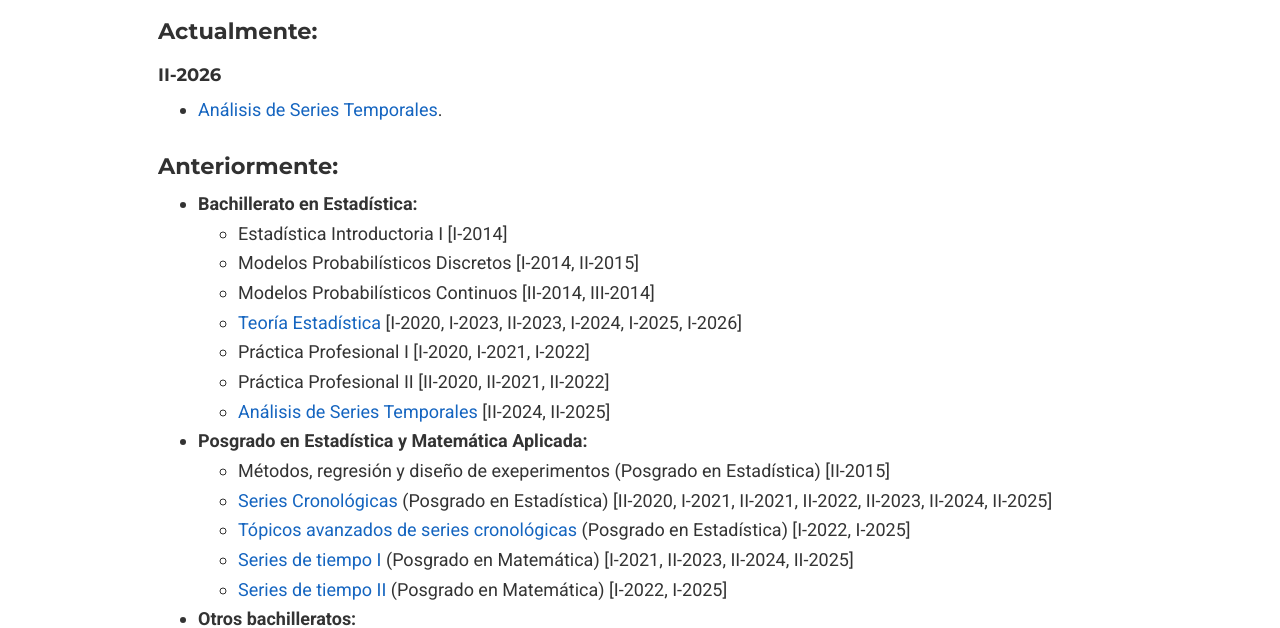
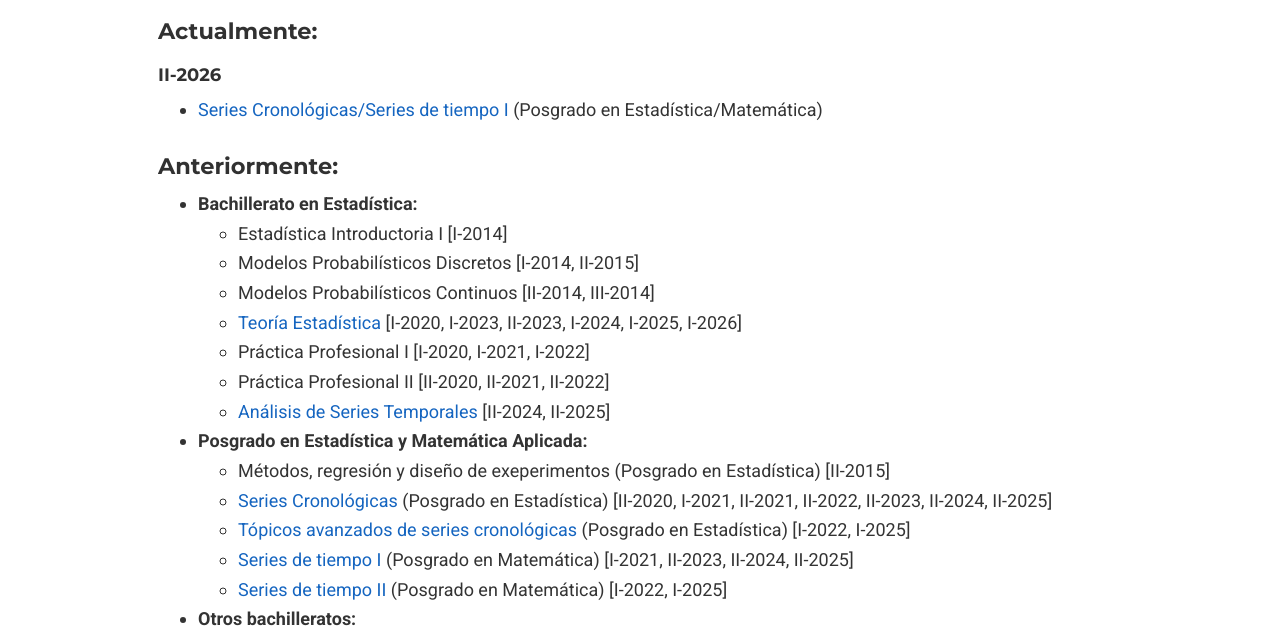
Before and after one commit to swchouchen/swchouchen.github.io, a plain HTML site: page es/teaching/index.html in a window 1280 px wide. Shown: the part 177-805 px from the top of the page. Drawn offline with nearby package versions, Linux system fonts and the light colour scheme; some icons are missing.

Commit message:
2026-07-14b

```diff
--- a/es/teaching/index.html
+++ b/es/teaching/index.html
@@ -859,7 +859,7 @@
     <div class="article-style"><h3 id="actualmente">Actualmente:</h3>
 <h4 id="ii-2026">II-2026</h4>
 <ul>
-<li><a href="https://swchouchen.github.io/series_grad/" target="_blank" rel="noopener">Análisis de Series Temporales</a>.</li>
+<li><a href="https://swchouchen.github.io/series_grad/" target="_blank" rel="noopener">Series Cronológicas/Series de tiempo I</a> (Posgrado en Estadística/Matemática)</li>
 </ul>
 <h3 id="anteriormente">Anteriormente:</h3>
 <ul>
```
Also changed, not shown: teaching/index.html (+1 -1 lines).
